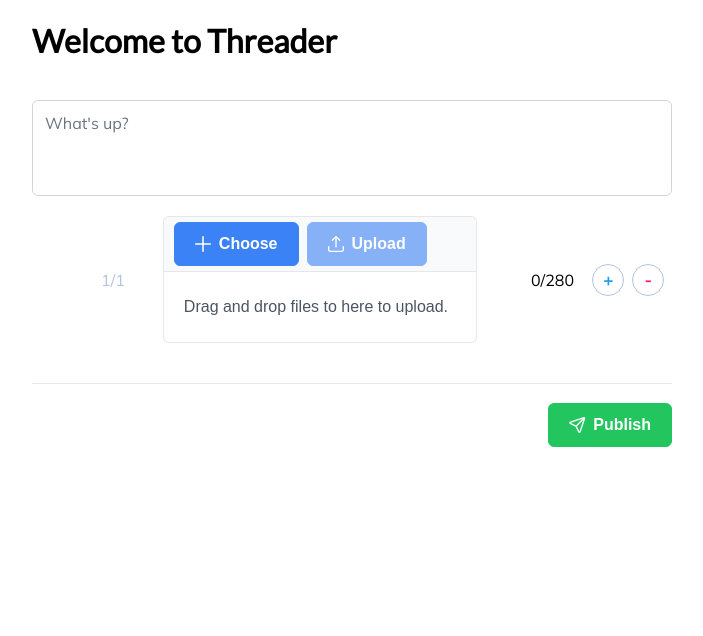
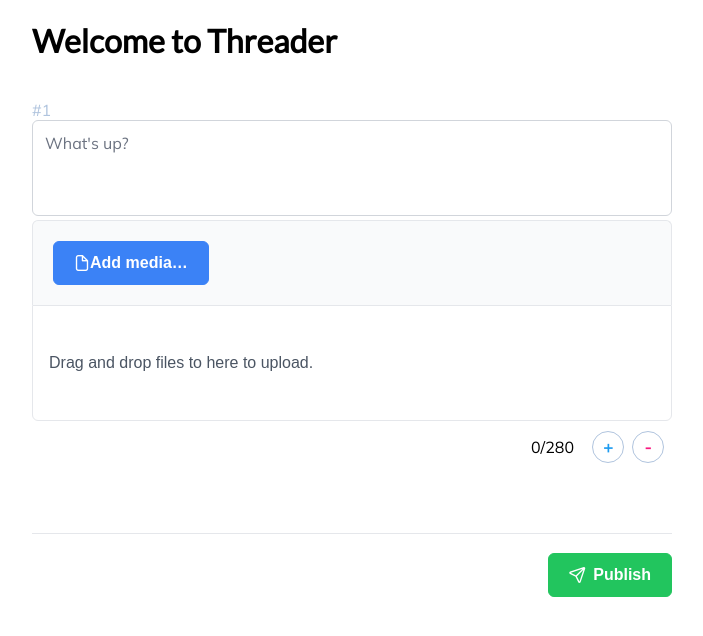
Before and after one commit to jbuget/threadr-app, a Nuxt app: page / in a window 1280 px wide. Shown: the top 636 px of the page, without its empty margins (288-991 px from the left). Built offline with nearby package versions, Linux system fonts and the light colour scheme; a web font is replaced by a local one.

Commit message:
Split Editor with component Message

```diff
--- a/components/Editor.vue
+++ b/components/Editor.vue
@@ -37,37 +37,7 @@
         <Toast />
         <div class="messages">
             <div class="message" v-for="(message, index) in messages">
-                <Textarea v-model="message.text" placeholder="What's up?" rows="4" autoResize></Textarea>
-                <div class="actions">
-                    <!-- <div role="button" aria-label="Gallery" tabindex="0"></div>-->
-                    <div class="message-index"><span>{{ index + 1 }}/{{ messages.length }}</span></div>
-                    <div class="add-attachments">
-                        <!-- Max file size: ~8Mb, according to Mastodon max size --->
-                        <!-- cf. https://docs.joinmastodon.org/user/posting/#media -->
-                        <FileUpload mode="advanced"
-                        name="attachments"
-                        url="/api/media"
-                        accept="image/*"
-                        :multiple="true"
-                        :fileLimit=4
-                        :maxFileSize="8000000"
-                        :showCancelButton=false
-                        @upload="onAdvancedUpload($event)">
-                            <template #empty>
-                                <p>Drag and drop files to here to upload.</p>
-                            </template>
-                        </FileUpload>
-                    </div>
-                    <div class="message-length">{{ message.text.length }}/280</div>
-                    <div class="add-message" role="button" tabindex="0" title="Add message"
-                        @keyup.enter="addMessageBelow(index + 1)" @click="addMessageBelow(index + 1)">
-                        <span>+</span>
-                    </div>
-                    <div class="remove-message" role="button" tabindex="0" title="Remove message"
-                        @keyup.enter="removeMessage(index)" @click="removeMessage(index)">
-                        <span>-</span>
-                    </div>
-                </div>
+                <Message :index=index :message=message @add-message-below="addMessageBelow(index)" @remove-message="removeMessage(index)"/>
             </div>
             <Divider />
             <div class="publish">
@@ -78,89 +48,10 @@
 </template>
 
 <style>
-.publish {
-    display: flex;
-    flex-direction: row;
-    justify-content: flex-end;
-}
-
-.publish div[role="button"] {
-    border: 1px solid lightsteelblue;
-    border-radius: 5px;
-    cursor: pointer;
-    display: inline-block;
-    padding: 10px 30px;
-    color: rgb(0, 186, 124);
-    background-color: rgb(0, 186, 124, 0.1);
-    font-weight: 600;
-}
-
-.publish div[role="button"]:active,
-.publish div[role="button"]:focus,
-.publish div[role="button"]:hover {
-    color: white;
-    background-color: rgb(0, 186, 124);
-}
-
-.actions {
-    display: flex;
-    flex-direction: row;
-    align-items: center;
-    justify-content: flex-end;
-    padding: 10px 0;
-}
-
-.actions div {
-    margin-right: 8px;
-    padding: 5px 10px;
-}
-
-.actions div[role="button"] {
-    cursor: pointer;
-    border: 1px solid lightsteelblue;
-    border-radius: 50%;
-    height: 2rem;
-    width: 2rem;
-    padding: 0;
-    display: flex;
-    align-items: center;
-    justify-content: center;
-    font-weight: 600;
-}
-
-.actions div[role="button"].add-message {
-    color: rgb(29, 155, 240);
-    background-color: transparent;
-}
-
-.actions div[role="button"].add-message:active,
-.actions div[role="button"].add-message:focus,
-.actions div[role="button"].add-message:hover {
-    background-color: rgb(29, 155, 240, 0.1);
-}
-
-.actions div[role="button"].remove-message {
-    color: rgb(249, 24, 128);
-    background-color: transparent;
-}
-
-.actions div[role="button"].remove-message:active,
-.actions div[role="button"].remove-message:focus,
-.actions div[role="button"].remove-message:hover {
-    background-color: rgb(249, 24, 128, 0.1)
-}
-
 .messages {
     margin: 40px auto;
-}
-
-.message {
-    margin-bottom: 20px;
     display: flex;
     flex-direction: column;
 }
 
-.message-index {
-    color: lightsteelblue;
-}
 </style>
--- /dev/null
+++ b/components/Message.vue
@@ -0,0 +1,166 @@
+<script setup lang="ts">
+import { useToast } from "primevue/usetoast";
+
+const toast = useToast();
+
+class Attachment {
+    location!: string;
+    size!: number;
+}
+
+class Message {
+    text!: string;
+    files!: Attachment[];
+
+    constructor(text: string) {
+        this.text = text;
+        this.files = []
+    }
+}
+
+defineProps<{
+  index: number,
+  message: Message
+}>()
+
+defineEmits(['add-message-below', 'remove-message'])
+
+function onAdvancedUpload(event?: any) {
+    console.log(event)
+    toast.add({ severity: 'success', summary: 'Success', detail: `File(s) uploaded`, life: 3000 });
+};
+</script>
+
+<template>
+    <div class="message">
+        <div class="message-meta">
+            <div class="message-index"><span>#{{ index + 1 }}</span></div>
+        </div>
+        <div class="message-text">
+            <Textarea v-model="message.text" placeholder="What's up?" rows="4" autoResize></Textarea>
+        </div>
+        <div class="message-attachments">
+            <div class="add-attachments">
+                <!-- Max file size: ~8Mb, according to Mastodon max size --->
+                <!-- cf. https://docs.joinmastodon.org/user/posting/#media -->
+                <FileUpload mode="advanced" name="attachments" url="/api/media" accept="image/*,video/*" :multiple="true"
+                    :fileLimit="4" :maxFileSize="8000000" chooseLabel="Add media…" :showCancelButton="false"
+                    :show-upload-button="false" :unstyled="false" :auto="true" @upload="onAdvancedUpload($event)">
+                    <template #empty>
+                        <p>Drag and drop files to here to upload.</p>
+                    </template>
+                    <template #chooseicon>
+                        <i class="pi pi-file"></i>
+                    </template>
+                </FileUpload>
+            </div>
+        </div>
+        <div class="actions">
+            <!-- <div role="button" aria-label="Gallery" tabindex="0"></div>-->
+            <div class="message-length">{{ message.text.length }}/280</div>
+            <div class="add-message" role="button" tabindex="0" title="Add message"
+                @keyup.enter="$emit('add-message-below')" @click="$emit('add-message-below')">
+                <span>+</span>
+            </div>
+            <div class="remove-message" role="button" tabindex="0" title="Remove message"
+                @keyup.enter="$emit('remove-message')" @click="$emit('remove-message')">
+                <span>-</span>
+            </div>
+        </div>
+    </div>
+</template>
+
+<style>
+.publish {
+    display: flex;
+    flex-direction: row;
+    justify-content: flex-end;
+}
+
+.publish div[role="button"] {
+    border: 1px solid lightsteelblue;
+    border-radius: 5px;
+    cursor: pointer;
+    display: inline-block;
+    padding: 10px 30px;
+    color: rgb(0, 186, 124);
+    background-color: rgb(0, 186, 124, 0.1);
+    font-weight: 600;
+}
+
+.publish div[role="button"]:active,
+.publish div[role="button"]:focus,
+.publish div[role="button"]:hover {
+    color: white;
+    background-color: rgb(0, 186, 124);
+}
+
+.actions {
+    display: flex;
+    flex-direction: row;
+    align-items: center;
+    justify-content: flex-end;
+    padding: 10px 0;
+}
+
+.actions div {
+    margin-right: 8px;
+    padding: 5px 10px;
+}
+
+.actions div[role="button"] {
+    cursor: pointer;
+    border: 1px solid lightsteelblue;
+    border-radius: 50%;
+    height: 2rem;
+    width: 2rem;
+    padding: 0;
+    display: flex;
+    align-items: center;
+    justify-content: center;
+    font-weight: 600;
+}
+
+.actions div[role="button"].add-message {
+    color: rgb(29, 155, 240);
+    background-color: transparent;
+}
+
+.actions div[role="button"].add-message:active,
+.actions div[role="button"].add-message:focus,
+.actions div[role="button"].add-message:hover {
+    background-color: rgb(29, 155, 240, 0.1);
+}
+
+.actions div[role="button"].remove-message {
+    color: rgb(249, 24, 128);
+    background-color: transparent;
+}
+
+.actions div[role="button"].remove-message:active,
+.actions div[role="button"].remove-message:focus,
+.actions div[role="button"].remove-message:hover {
+    background-color: rgb(249, 24, 128, 0.1)
+}
+
+.message {
+    margin-bottom: 20px;
+    display: flex;
+    flex-direction: column;
+}
+
+.message-text {
+
+}
+.message-text > textarea {
+    width: 100%;
+}
+
+.message-attachments {
+
+}
+
+.message-index {
+    color: lightsteelblue;
+}
+</style>
```
Also changed, not shown: 1 other file (tests, documents, lock files or other folders).
